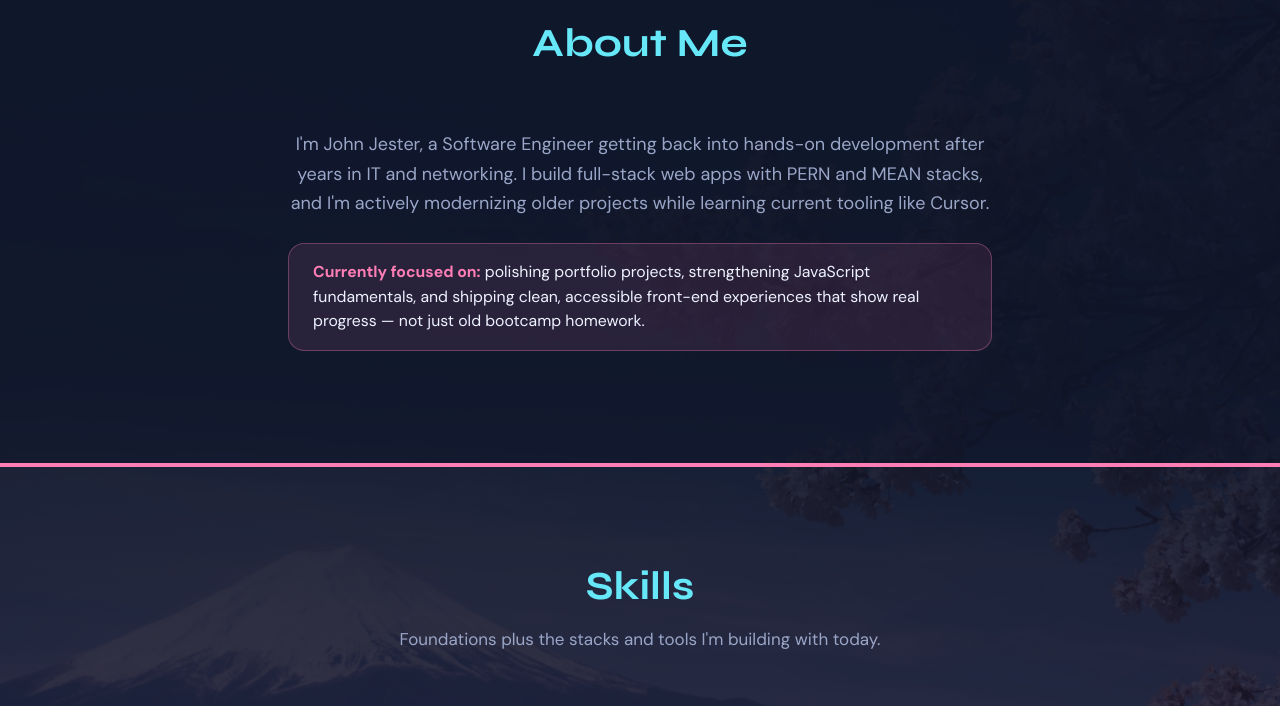
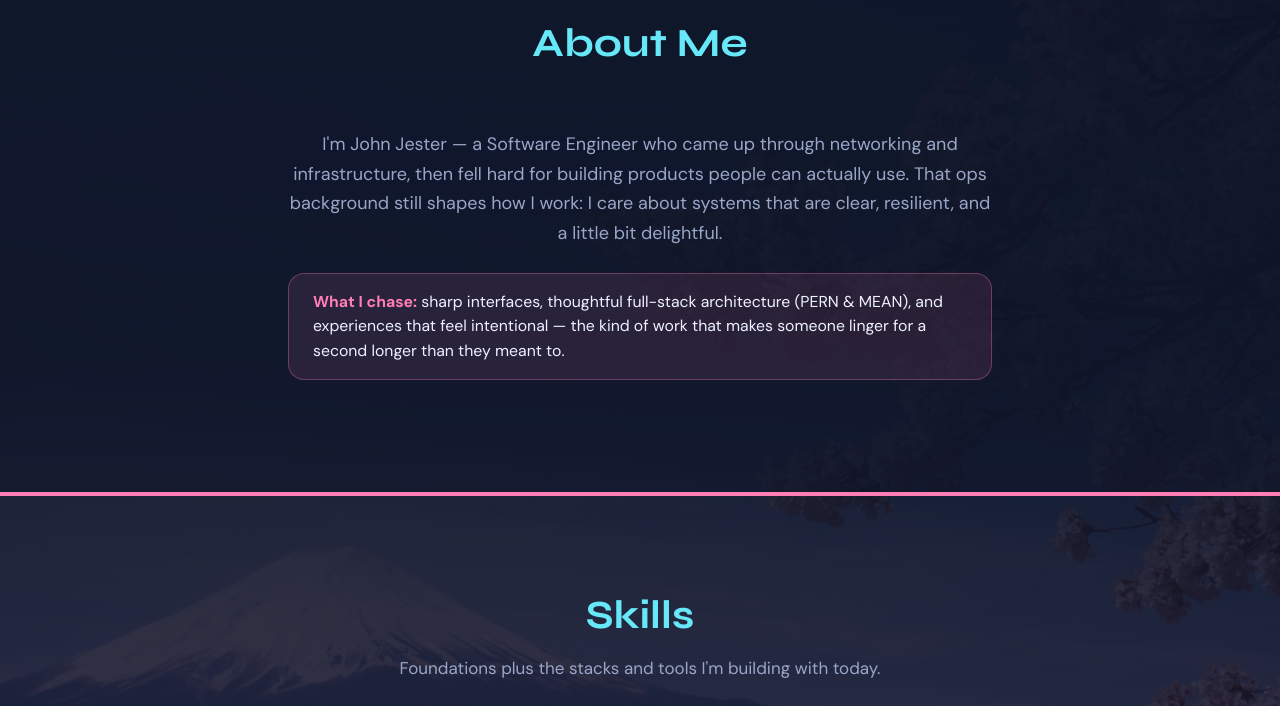
Before and after one commit to Johnjstr/JohnJstr, a website: page index.html in a window 1280 px wide. Shown: the part 880-1586 px from the top of the page. Drawn offline with Linux system fonts and the light colour scheme.

Commit message:
Rewrite About Me copy with a stronger personal voice
Replace the portfolio-polish framing with copy that leads on craft,
ops-informed engineering, and intentional product feel.

```diff
--- a/index.html
+++ b/index.html
@@ -51,12 +51,13 @@
             </div>
             <div class="about__content reveal reveal-delay-1">
                 <p class="about__text">
-                    I'm John Jester, a Software Engineer getting back into hands-on development after years in IT and networking.
-                    I build full-stack web apps with PERN and MEAN stacks, and I'm actively modernizing older projects while learning current tooling like Cursor.
+                    I'm John Jester — a Software Engineer who came up through networking and infrastructure, then fell hard for building
+                    products people can actually use. That ops background still shapes how I work: I care about systems that are clear,
+                    resilient, and a little bit delightful.
                 </p>
                 <p class="about__focus">
-                    <strong>Currently focused on:</strong> polishing portfolio projects, strengthening JavaScript fundamentals,
-                    and shipping clean, accessible front-end experiences that show real progress — not just old bootcamp homework.
+                    <strong>What I chase:</strong> sharp interfaces, thoughtful full-stack architecture (PERN &amp; MEAN),
+                    and experiences that feel intentional — the kind of work that makes someone linger for a second longer than they meant to.
                 </p>
             </div>
         </div>
```
